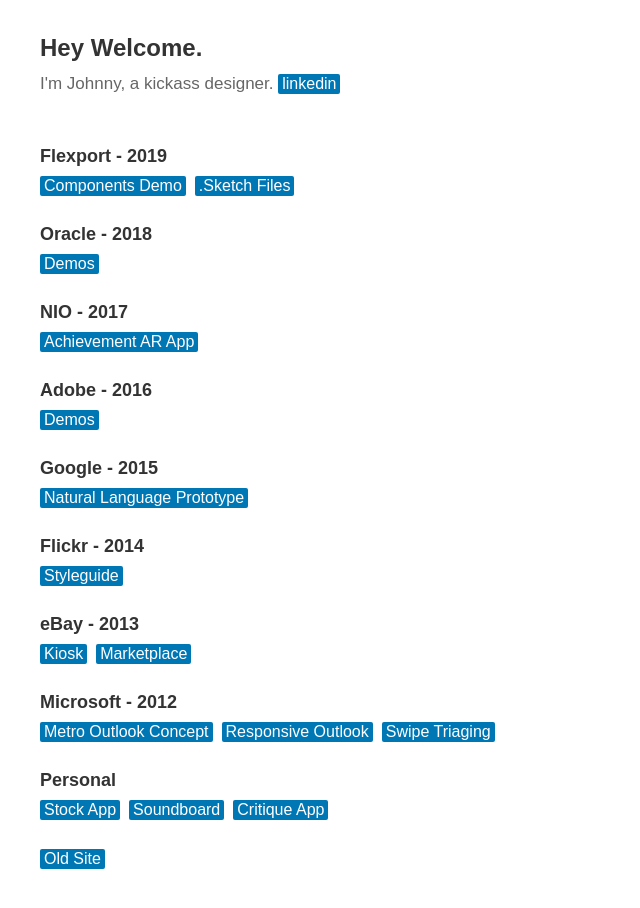
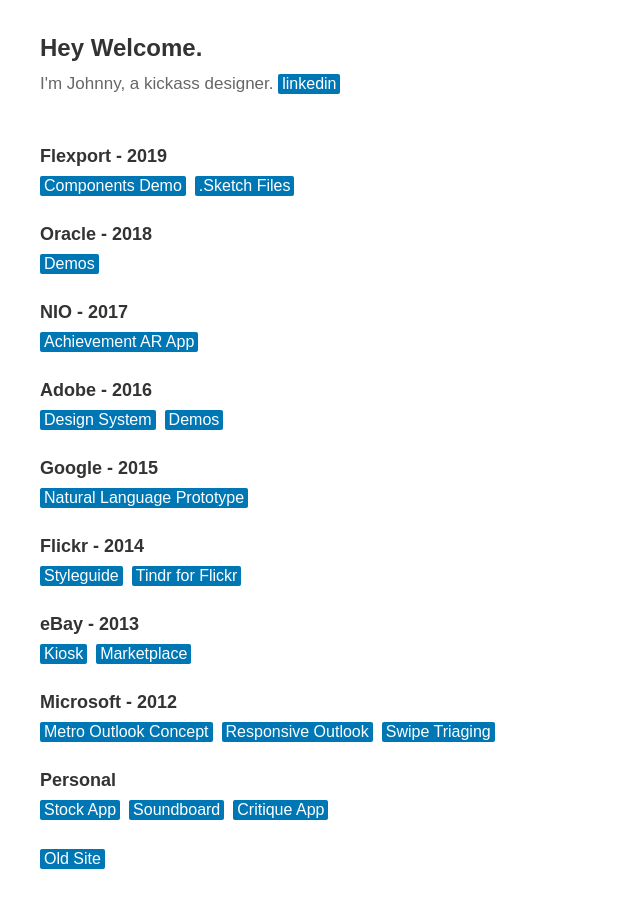
Before and after one commit to jackiehehir/saturation, a plain HTML site: page index.html in a window 1280 px wide. Shown: the whole page, without its empty margins (0-640 px from the left). Drawn offline with Linux system fonts and the light colour scheme.

Commit message:
Update index.html

```diff
--- a/index.html
+++ b/index.html
@@ -49,6 +49,7 @@
             </div>
             <div class=group>
                 <h2>Adobe - 2016</h2>
+                <a href="http://rucksack.io/work/adobe/spectrum" target="_blank">Design System</a>
                 <a href="http://rucksack.io/work/adobe" target="_blank">Demos</a>
             </div>
             <div class=group>
@@ -58,6 +59,7 @@
             <div class=group>
                 <h2>Flickr - 2014</h2>
                 <a href="http://rucksack.io/work/flickr/styleguide" target="_blank">Styleguide</a>
+                <a href="http://rucksack.io/work/flickr/explore/" target="_blank">Tindr for Flickr</a>
             </div>
             <div class=group>
                 <h2>eBay - 2013</h2>
```
